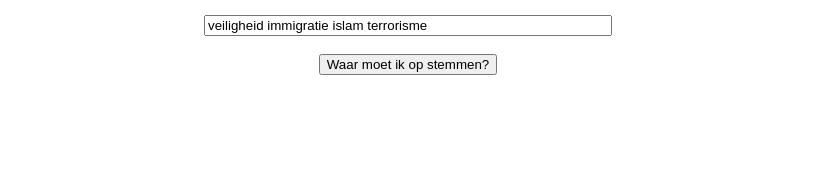
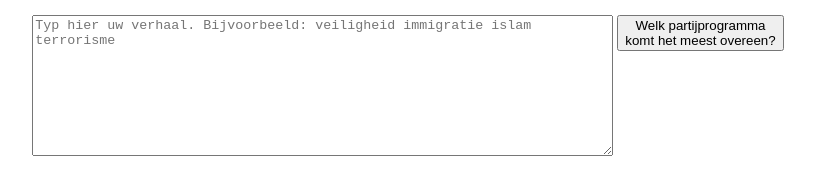
Before and after one commit to bbroeksema/verkiezingen-2017, a plain HTML site: page webapp/static/index.html in a window 1280 px wide. Shown: the part 69-264 px from the top of the page, without its empty margins (232-1047 px from the left). Drawn offline with nearby package versions, Linux system fonts and the light colour scheme.

Commit message:
Use a text area and tone done button text

```diff
--- a/webapp/static/index.html
+++ b/webapp/static/index.html
@@ -4,7 +4,7 @@
     <meta charset="UTF-8">
     <title>Stemradar - 2017</title>
     <style>
-        input { width: 400px }
+        button { vertical-align: top; }
         canvas{
             width: 100% !important;
             max-width: 800px;
@@ -41,9 +41,8 @@
     </div>
 
     <div id="div_form">
-        <input id="input_query" type="text" value="veiligheid immigratie islam terrorisme" title="Typ hier onderwerpen die u belanrijk vindt" value="" maxlength="100" />
-        <br/><br/>
-        <button id="button_submit">Waar moet ik op stemmen?</button>
+        <textarea rows="9" cols="70" id="input_query" type="text" placeholder="Typ hier uw verhaal. Bijvoorbeeld: veiligheid immigratie islam terrorisme" title="Typ hier onderwerpen die u belanrijk vindt" value="" maxlength="600"></textarea>
+        <button id="button_submit">Welk partijprogramma<br/>komt het meest overeen?</button>
     </div>
 
     <canvas id="radarChart" width="600" height="400"></canvas>
```
